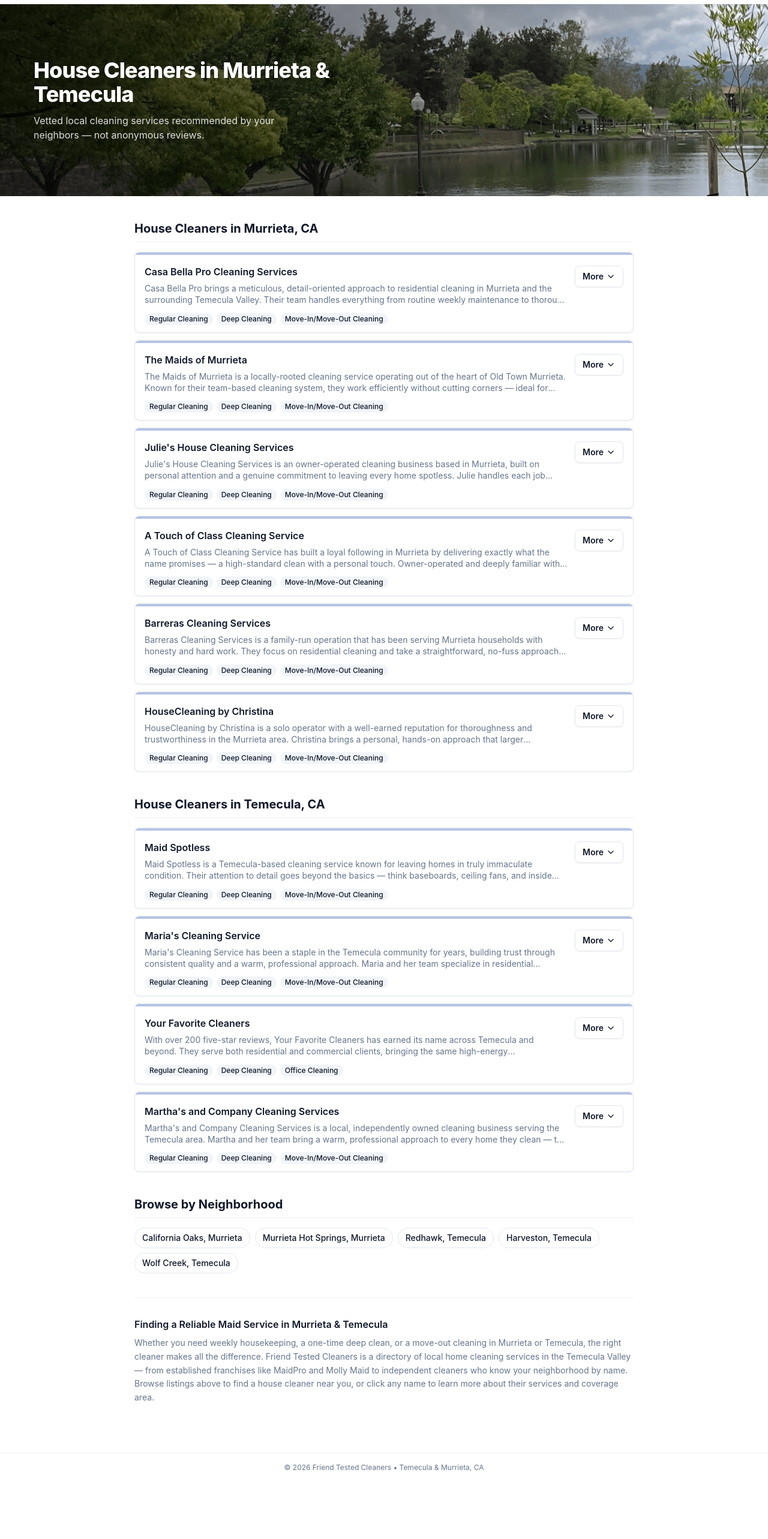
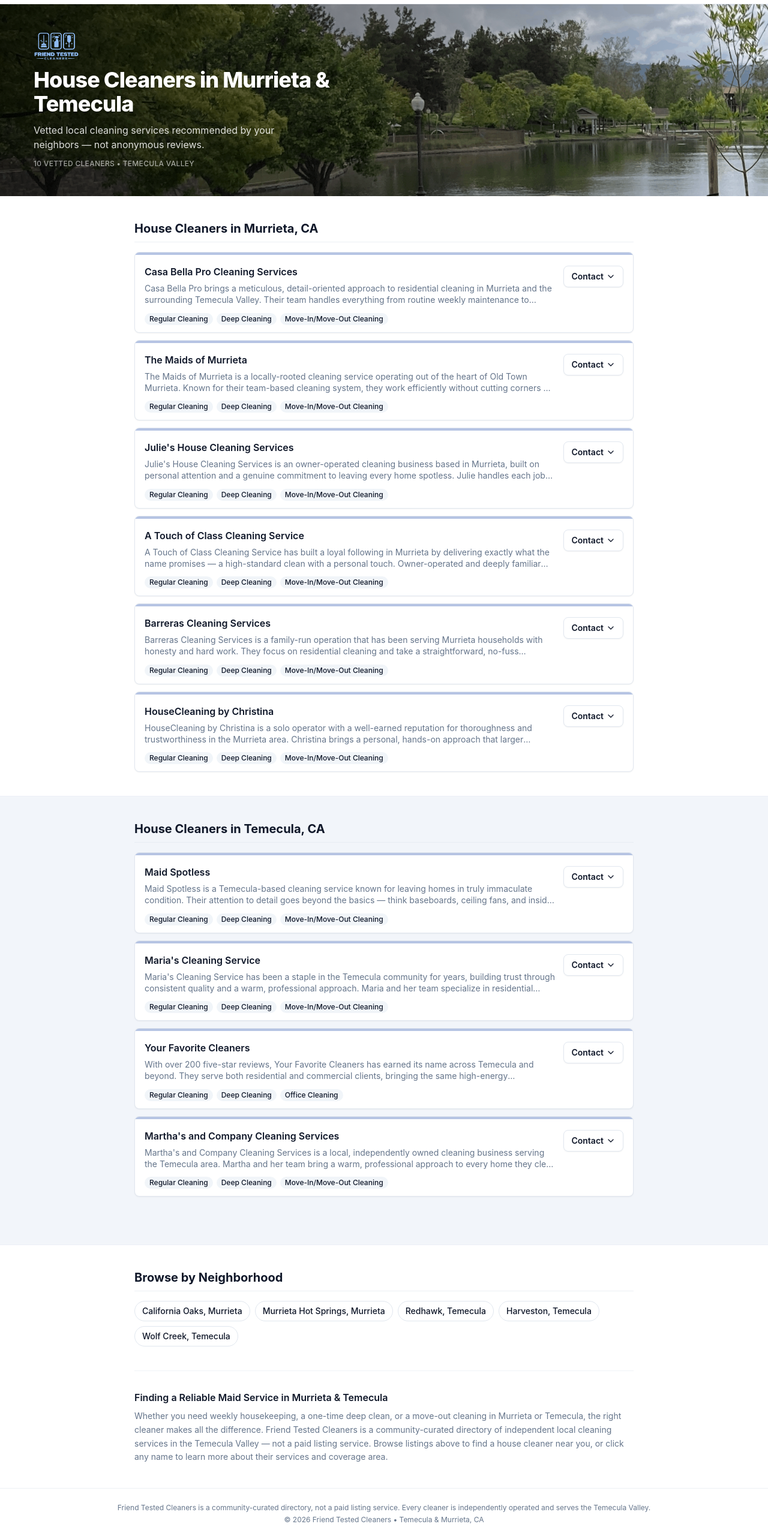
Before and after one commit to smiiith/friend-tested, a React (Vite) app: page / in a window 1280 px wide. Shown: the part 82-2648 px from the top of the page at 60% size. Before the commit the page ends 2553 px from the top, so only its background shows below. Built offline with nearby package versions, Linux system fonts and the light colour scheme; no server answers.

Commit message:
chore: UI cleanup

```diff
--- a/src/components/LandingPage.tsx
+++ b/src/components/LandingPage.tsx
@@ -78,18 +78,27 @@ export function LandingPage() {
         <div className="absolute inset-0 bg-gradient-to-r from-black/70 via-black/40 to-transparent" />
         {/* Text */}
         <div className="relative h-full flex flex-col justify-center px-6 sm:px-10 md:px-14 max-w-2xl">
+          <img
+            src="/logos/friend-tested-cleaners-light-blue.png"
+            alt="Friend Tested Cleaners"
+            className="h-12 w-auto self-start mb-3 drop-shadow"
+          />
           <h1 className="text-3xl sm:text-4xl font-extrabold text-white leading-tight tracking-tight mb-3 drop-shadow">
             House Cleaners in Murrieta &amp; Temecula
           </h1>
-          <p className="text-sm sm:text-base text-white/85 max-w-md">
+          <p className="text-sm sm:text-base text-white/85 max-w-md mb-3">
             Vetted local cleaning services recommended by your neighbors — not
             anonymous reviews.
+          </p>
+          <p className="text-xs text-white/60 font-medium tracking-wide uppercase">
+            10 vetted cleaners &bull; Temecula Valley
           </p>
         </div>
       </section>
 
-      <main className="flex-1 w-full max-w-4xl mx-auto px-5 md:px-8 py-10">
+      <main className="flex-1 w-full">
         {/* ── Murrieta section ── */}
+        <div className="max-w-4xl mx-auto px-5 md:px-8 pt-10">
           <CleanerSection
             title="House Cleaners in Murrieta, CA"
             cleaners={murrieta}
@@ -98,8 +107,11 @@ export function LandingPage() {
             onPhoneClick={handlePhoneClick}
             onBookOnline={handleBookOnline}
           />
+        </div>
 
-        {/* ── Temecula section ── */}
+        {/* ── Temecula section — tinted band ── */}
+        <div className="w-full bg-primary/5 border-y border-border/40 py-10">
+          <div className="max-w-4xl mx-auto px-5 md:px-8">
             <CleanerSection
               title="House Cleaners in Temecula, CA"
               cleaners={temecula}
@@ -108,7 +120,10 @@ export function LandingPage() {
               onPhoneClick={handlePhoneClick}
               onBookOnline={handleBookOnline}
             />
+          </div>
+        </div>
 
+        <div className="max-w-4xl mx-auto px-5 md:px-8 py-10">
           {/* ── Browse by neighborhood ── */}
           <section className="mb-10">
             <h2 className="text-xl font-bold text-foreground mb-4 pb-2 border-b border-border/60">
@@ -135,18 +150,21 @@ export function LandingPage() {
             <p className="text-sm leading-relaxed">
               Whether you need weekly housekeeping, a one-time deep clean, or a
               move-out cleaning in Murrieta or Temecula, the right cleaner makes
-            all the difference. Friend Tested Cleaners is a directory of local
-            home cleaning services in the Temecula Valley — from established
-            franchises like MaidPro and Molly Maid to independent cleaners who
-            know your neighborhood by name. Browse listings above to find a
-            house cleaner near you, or click any name to learn more about their
-            services and coverage area.
+              all the difference. Friend Tested Cleaners is a community-curated
+              directory of independent local cleaning services in the Temecula
+              Valley — not a paid listing service. Browse listings above to find
+              a house cleaner near you, or click any name to learn more about
+              their services and coverage area.
             </p>
           </section>
+        </div>
       </main>
 
       {/* ── Footer ── */}
-      <footer className="border-t border-border/60 py-4 px-5 md:px-10 mt-10">
+      <footer className="border-t border-border/60 py-6 px-5 md:px-10">
+        <p className="text-xs text-center text-muted-foreground mb-1">
+          Friend Tested Cleaners is a community-curated directory, not a paid listing service. Every cleaner is independently operated and serves the Temecula Valley.
+        </p>
         <p className="text-xs text-center text-muted-foreground">
           &copy; {new Date().getFullYear()} Friend Tested Cleaners &bull;
           Temecula &amp; Murrieta, CA
@@ -230,13 +248,7 @@ interface CleanerCardProps {
   onBookOnline: () => void;
 }
 
-function CleanerCard({
-  cleaner,
-  expanded,
-  onToggle,
-  onPhoneClick,
-  onBookOnline,
-}: CleanerCardProps) {
+function CleanerCard({ cleaner, expanded, onToggle, onPhoneClick, onBookOnline }: CleanerCardProps) {
   return (
     <div className="rounded-[var(--radius)] border border-border bg-card shadow-sm overflow-hidden">
       {/* Top accent bar */}
@@ -263,9 +275,9 @@ function CleanerCard({
           className="shrink-0 gap-1 mt-0.5"
         >
           {expanded ? (
-            <>Less <ChevronUp className="w-3.5 h-3.5" /></>
+            <>Close <ChevronUp className="w-3.5 h-3.5" /></>
           ) : (
-            <>More <ChevronDown className="w-3.5 h-3.5" /></>
+            <>Contact <ChevronDown className="w-3.5 h-3.5" /></>
           )}
         </Button>
       </div>
```
Lines whose indentation alone changed are shown as unchanged.
